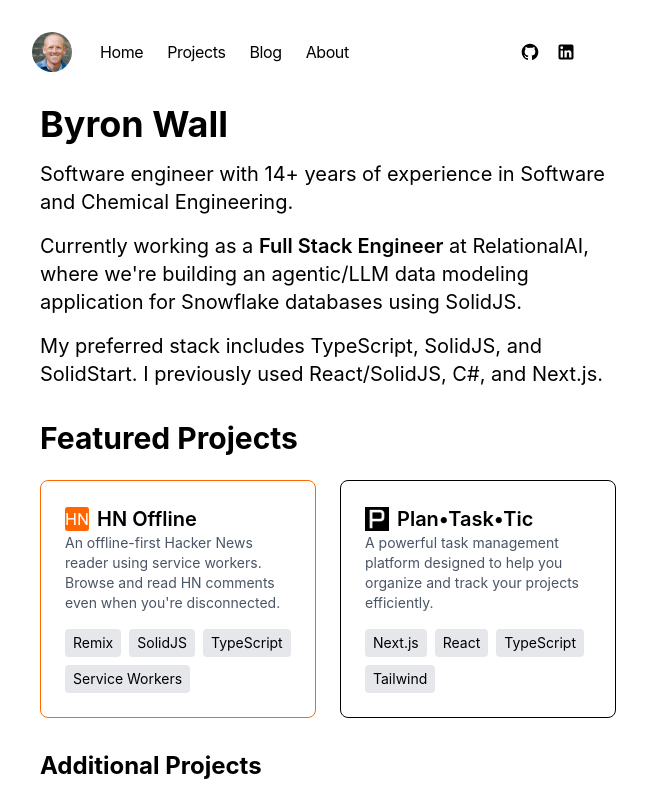
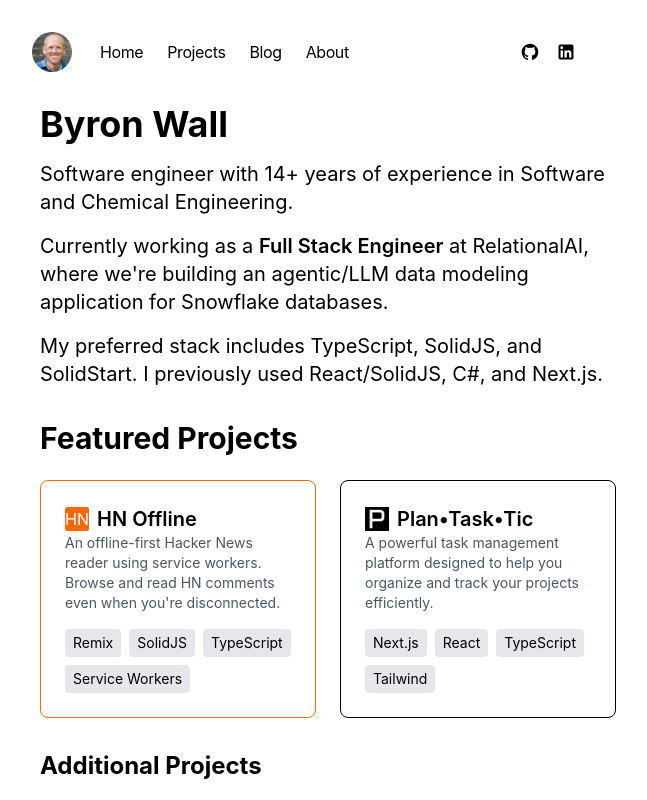
Before and after one commit to byronwall/wall-portfolio, a Next.js app: page / in a window 1280 px wide. Shown: the top 800 px of the page, without its empty margins (312-959 px from the left). Built offline with nearby package versions, Linux system fonts and the light colour scheme.

Commit message:
Copy tweak

```diff
--- a/app/page.tsx
+++ b/app/page.tsx
@@ -22,7 +22,7 @@
             RelationalAI
           </a>
           , where we're building an agentic/LLM data modeling application for
-          Snowflake databases using SolidJS.
+          Snowflake databases.
         </p>
         <p className="text-xl">
           My preferred stack includes TypeScript, SolidJS, and SolidStart. I
```
